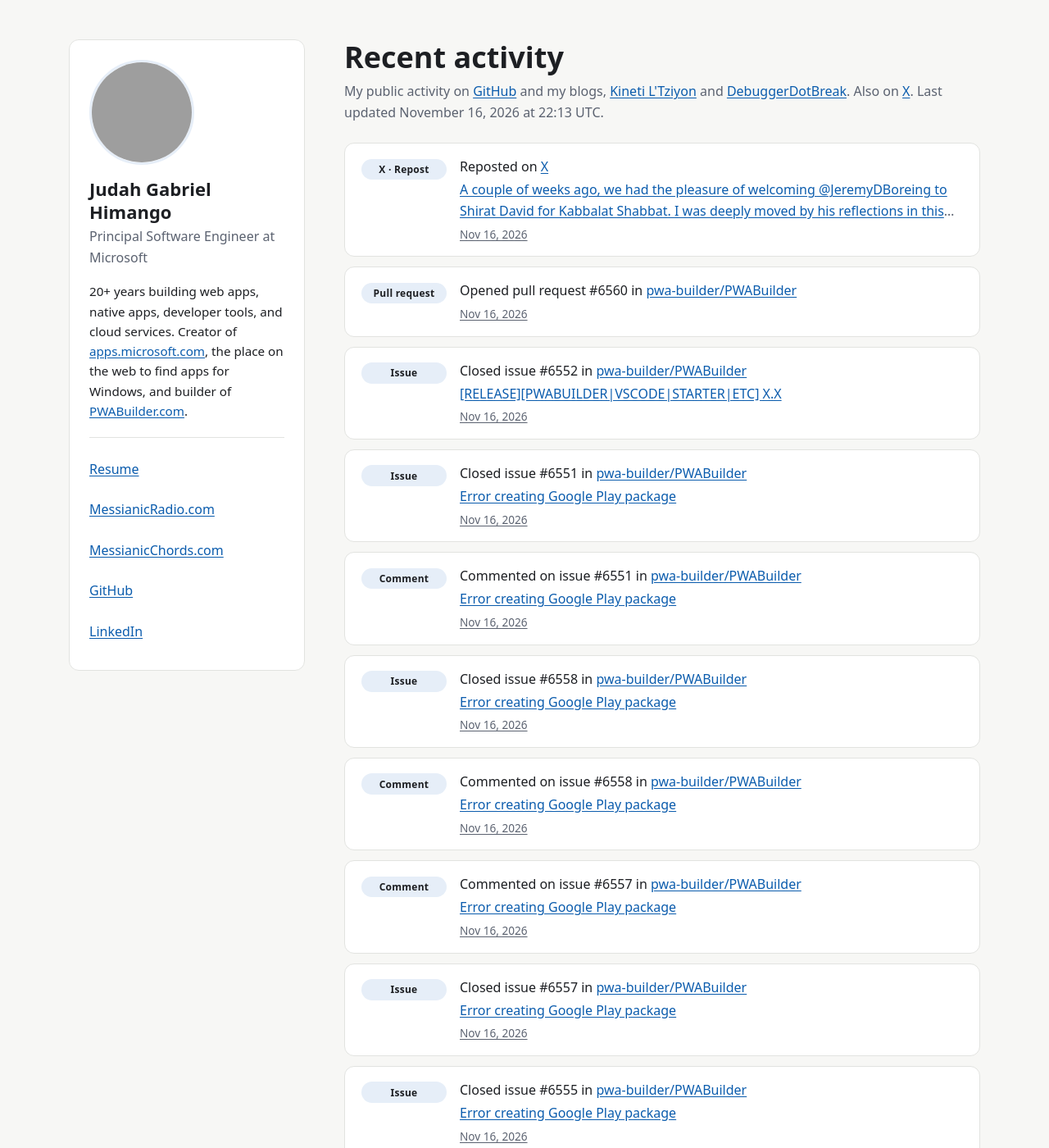
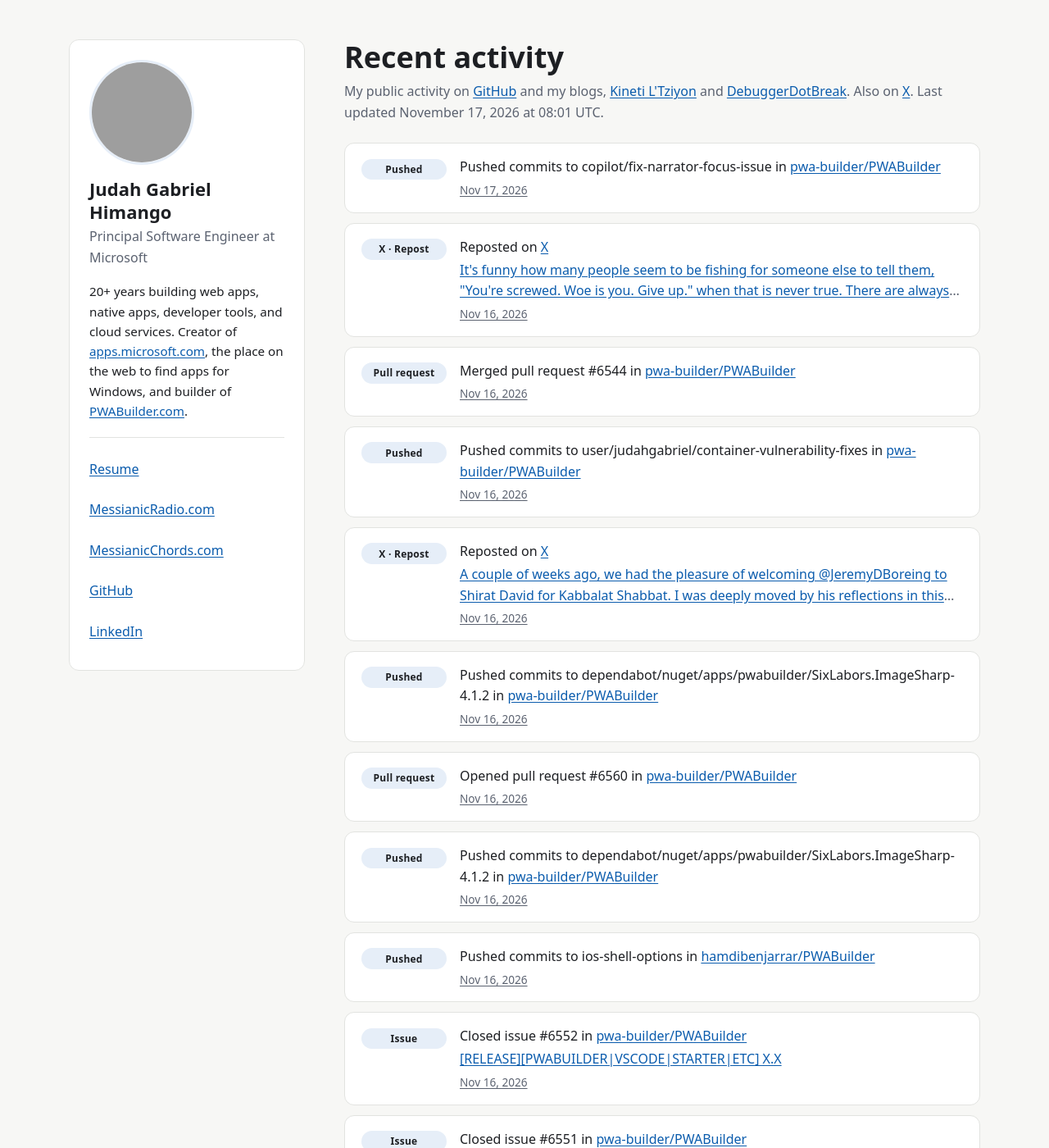
Before and after one commit to JudahGabriel/JudahGabriel.github.io, a Jekyll site: the page built from index.html, in a window 1280 px wide and 1400 px high. Shown: the whole window at 82% size. Built offline with Jekyll 4.4.1, drawn with Linux system fonts in a browser that asks for light colours; some of the changed text lies outside the part shown; grey boxes are pictures that could not be loaded.

Commit message:
Refresh activity feed

```diff
--- a/_data/activity.json
+++ b/_data/activity.json
@@ -1,7 +1,56 @@
 {
-  "generated_at": "2026-11-16T22:13:52.824Z",
-  "x_since_id": "2122451008412655844",
+  "generated_at": "2026-11-17T08:01:41.289Z",
+  "x_since_id": "2122477606541066320",
   "items": [
+    {
+      "id": "github-27418867530",
+      "source": "github",
+      "context": "pwa-builder/PWABuilder",
+      "context_url": "https://github.com/pwa-builder/PWABuilder",
+      "created_at": "2026-11-17T00:12:13.000Z",
+      "kind": "push",
+      "label": "Pushed",
+      "action": "Pushed commits to copilot/fix-narrator-focus-issue in",
+      "title": null,
+      "url": "https://github.com/pwa-builder/PWABuilder/compare/a7128da8c944...14b303d649f4"
+    },
+    {
+      "id": "x-2122477606541066320",
+      "source": "x",
+      "kind": "x",
+      "label": "X · Repost",
+      "action": "Reposted on",
+      "context": "X",
+      "context_url": "https://x.com/judahgabriel",
+      "title": "It's funny how many people seem to be fishing for someone else to tell them, \"You're screwed. Woe is you. Give up.\" when that is never true. There are always other options. https://t.co/CVZ0GNE8Bn",
+      "url": "https://x.com/i/web/status/2122467559433801748",
+      "created_at": "2026-11-16T23:51:09.000Z",
+      "media": []
+    },
+    {
+      "id": "github-20328180816",
+      "source": "github",
+      "context": "pwa-builder/PWABuilder",
+      "context_url": "https://github.com/pwa-builder/PWABuilder",
+      "created_at": "2026-11-16T23:16:12.000Z",
+      "kind": "pull-request",
+      "label": "Pull request",
+      "action": "Merged pull request #6544 in",
+      "title": null,
+      "url": "https://github.com/pwa-builder/PWABuilder/pull/6544"
+    },
+    {
+      "id": "github-27406247319",
+      "source": "github",
+      "context": "pwa-builder/PWABuilder",
+      "context_url": "https://github.com/pwa-builder/PWABuilder",
+      "created_at": "2026-11-16T22:15:13.000Z",
+      "kind": "push",
+      "label": "Pushed",
+      "action": "Pushed commits to user/judahgabriel/container-vulnerability-fixes in",
+      "title": null,
+      "url": "https://github.com/pwa-builder/PWABuilder/compare/ddcde6fa6018...3b365e309900"
+    },
     {
       "id": "x-2122451008412655844",
       "source": "x",
@@ -16,6 +65,18 @@
       "media": []
     },
     {
+      "id": "github-27402389380",
+      "source": "github",
+      "context": "pwa-builder/PWABuilder",
+      "context_url": "https://github.com/pwa-builder/PWABuilder",
+      "created_at": "2026-11-16T21:40:33.000Z",
+      "kind": "push",
+      "label": "Pushed",
+      "action": "Pushed commits to dependabot/nuget/apps/pwabuilder/SixLabors.ImageSharp-4.1.2 in",
+      "title": null,
+      "url": "https://github.com/pwa-builder/PWABuilder/compare/1f50ba75d219...b4865b7ee8e6"
+    },
+    {
       "id": "github-20313137546",
       "source": "github",
       "context": "pwa-builder/PWABuilder",
@@ -26,6 +87,30 @@
       "action": "Opened pull request #6560 in",
       "title": null,
       "url": "https://github.com/pwa-builder/PWABuilder/pull/6560"
+    },
+    {
+      "id": "github-27400627113",
+      "source": "github",
+      "context": "pwa-builder/PWABuilder",
+      "context_url": "https://github.com/pwa-builder/PWABuilder",
+      "created_at": "2026-11-16T20:19:01.000Z",
+      "kind": "push",
+      "label": "Pushed",
+      "action": "Pushed commits to dependabot/nuget/apps/pwabuilder/SixLabors.ImageSharp-4.1.2 in",
+      "title": null,
+      "url": "https://github.com/pwa-builder/PWABuilder/compare/8b6c48657c79...1f50ba75d219"
+    },
+    {
+      "id": "github-27398300100",
+      "source": "github",
+      "context": "hamdibenjarrar/PWABuilder",
+      "context_url": "https://github.com/hamdibenjarrar/PWABuilder",
+      "created_at": "2026-11-16T20:00:25.000Z",
+      "kind": "push",
+      "label": "Pushed",
+      "action": "Pushed commits to ios-shell-options in",
+      "title": null,
+      "url": "https://github.com/hamdibenjarrar/PWABuilder/compare/8c0db1518fd7...e3127c053b1c"
     },
     {
       "id": "github-20309706756",
@@ -346,18 +431,6 @@
       "url": "https://github.com/pwa-builder/PWABuilder/issues/6551#issuecomment-6881129825"
     },
     {
-      "id": "github-20072489705",
-      "source": "github",
-      "context": "pwa-builder/PWABuilder",
-      "context_url": "https://github.com/pwa-builder/PWABuilder",
-      "created_at": "2026-11-13T23:32:40.000Z",
-      "kind": "comment",
-      "label": "Comment",
-      "action": "Commented on issue #5201 in",
-      "title": "[VSCODE] Next.js generated manifest not found automatically",
-      "url": "https://github.com/pwa-builder/PWABuilder/issues/5201#issuecomment-6867601633"
-    },
-    {
       "id": "github-27303218325",
       "source": "github",
       "context": "pwa-builder/PWABuilder",
@@ -368,18 +441,6 @@
       "action": "Pushed commits to user/judahgabriel/container-vulnerability-fixes in",
       "title": null,
       "url": "https://github.com/pwa-builder/PWABuilder/compare/872e6cc45254...ddcde6fa6018"
-    },
-    {
-      "id": "github-20067848154",
-      "source": "github",
-      "context": "pwa-builder/PWABuilder",
-      "context_url": "https://github.com/pwa-builder/PWABuilder",
-      "created_at": "2026-11-13T22:28:58.000Z",
-      "kind": "comment",
-      "label": "Comment",
-      "action": "Commented on pull request #6549 in",
-      "title": "Add deployment guide for PWABuilder services",
-      "url": "https://github.com/pwa-builder/PWABuilder/pull/6549#issuecomment-6866505738"
     },
     {
       "id": "x-2121317545051656534",
@@ -408,30 +469,6 @@
       "media": []
     },
     {
-      "id": "github-20046187394",
-      "source": "github",
-      "context": "pwa-builder/PWABuilder",
-      "context_url": "https://github.com/pwa-builder/PWABuilder",
-      "created_at": "2026-11-13T18:17:39.000Z",
-      "kind": "issue",
-      "label": "Issue",
-      "action": "Closed issue #6547 in",
-      "title": "Error creating Google Play package",
-      "url": "https://github.com/pwa-builder/PWABuilder/issues/6547"
-    },
-    {
-      "id": "github-20046190236",
-      "source": "github",
-      "context": "pwa-builder/PWABuilder",
-      "context_url": "https://github.com/pwa-builder/PWABuilder",
-      "created_at": "2026-11-13T18:17:38.000Z",
-      "kind": "comment",
-      "label": "Comment",
-      "action": "Commented on issue #6547 in",
-      "title": "Error creating Google Play package",
-      "url": "https://github.com/pwa-builder/PWABuilder/issues/6547#issuecomment-6861270286"
-    },
-    {
       "id": "x-2121304450929496350",
       "source": "x",
       "kind": "x",
@@ -456,30 +493,6 @@
       "url": "https://x.com/i/web/status/2120994700286971974",
       "created_at": "2026-11-13T18:02:24.000Z",
       "media": []
-    },
-    {
-      "id": "github-20067846698",
-      "source": "github",
-      "context": "pwa-builder/PWABuilder",
-      "context_url": "https://github.com/pwa-builder/PWABuilder",
-      "created_at": "2026-11-13T07:13:32.000Z",
-      "kind": "pull-request",
-      "label": "Pull request",
-      "action": "Closed pull request #6549 in",
-      "title": null,
-      "url": "https://github.com/pwa-builder/PWABuilder/pull/6549"
-    },
-    {
-      "id": "github-19956987888",
-      "source": "github",
-      "context": "pwa-builder/PWABuilder",
-      "context_url": "https://github.com/pwa-builder/PWABuilder",
-      "created_at": "2026-11-12T23:32:13.000Z",
-      "kind": "comment",
-      "label": "Comment",
-      "action": "Commented on pull request #6510 in",
-      "title": "iOS: expose display name, display mode, status bar text, appearance and splash icon size",
-      "url": "https://github.com/pwa-builder/PWABuilder/pull/6510#issuecomment-6839061443"
     },
     {
       "id": "github-27174932079",
@@ -906,28 +919,6 @@
       "media": []
     },
     {
-      "id": "x-2112269039926170032",
-      "source": "x",
-      "kind": "x",
-      "label": "X · Repost",
-      "action": "Reposted on",
-      "context": "X",
-      "context_url": "https://x.com/judahgabriel",
-      "title": "Israel was right about this all along https://t.co/DfmohH0w5j",
-      "url": "https://x.com/i/web/status/2112256379599884401",
-      "created_at": "2026-10-19T19:45:57.000Z",
-      "media": [
-        {
-          "type": "video",
-          "url": "https://pbs.twimg.com/amplify_video_thumb/2112256311190765568/img/aeV7bjOkOFUL-dnf.jpg",
-          "alt_text": "",
-          "width": 720,
-          "height": 1280,
-          "video": true
-        }
-      ]
-    },
-    {
       "id": "kineti-https://blog.judahgabriel.com/2026/10/some-thoughts-on-mans-best-friend-by.html",
       "source": "kineti",
       "kind": "blog",
```
